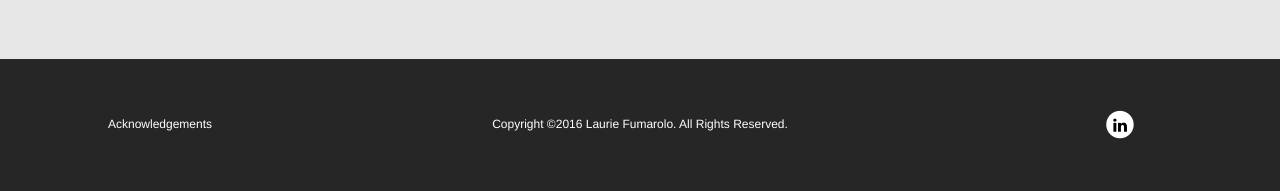
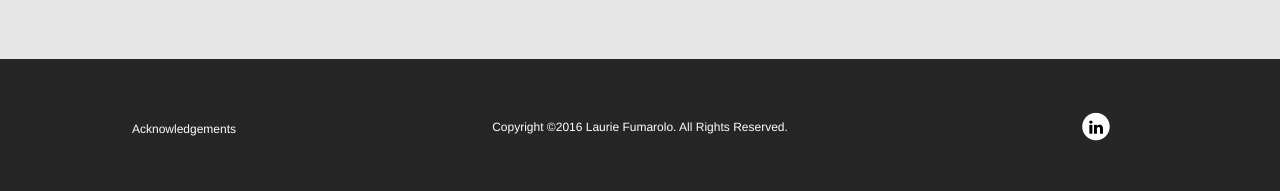
Before and after one commit to lauriefumarolo/lauriefumarolo-com, a PHP site: page / in a window 1280 px wide. Shown: the part 1625-1816 px from the top of the page. Run offline with PHP 8.4, Linux system fonts and the light colour scheme; some libraries are stand-ins or nearby versions.

Commit message:
Footer IE9+

```diff
--- a/publish/css/styles.css
+++ b/publish/css/styles.css
@@ -191,19 +191,28 @@ footer {
 	width: 100%;
 	height: 132px;
 	background-color: #262626;
+	text-align: center;
 }
 
-footer .flex-container {
-	align-items: center;
+footer .container > div {
+	display: inline-block;
 }
 
-footer .flex-item {
-	text-align: center;
-	padding: 50px 0;
+footer .first {
+	float: left;
+	margin-top: 62px;
+	width: 20%;
 }
 
-footer .flex-item:nth-of-type(2) {
-	flex: 2;
+footer .second {
+	margin-top: 60px;
+	width: 60%;
+}
+
+footer .third {
+	float: right;
+	margin-top: 52px;
+	width: 20%;
 }
 
 footer p, footer a, footer a:visited {
@@ -228,18 +237,14 @@ footer a:hover {
 		height: 146px;
 	}
 
-	footer .flex-container {
-		flex-direction: column;
+	footer .container > div {
+		display: block;
 	}
 
-	footer .flex-item {
-		padding-top: 0;
-		padding-bottom: 20px;
-	}
-
-	footer .flex-item:nth-of-type(2) {
-		padding-top: 20px;
-		order: -1;
+	footer .first, footer .second, footer .third {
+		float: none;
+		margin-top: 20px;
+		width: 100%;
 	}
 }
 
--- a/publish/footer.php
+++ b/publish/footer.php
@@ -1,12 +1,12 @@
 <footer>
-	<div class="flex-container">
-		<div class="flex-item">
+	<div class="container">
+		<div class="second">
+			<p>Copyright &copy;2016 Laurie Fumarolo. All Rights Reserved.</p>
+		</div>
+		<div class="first">
 			<p><a href="acknowledgements.php">Acknowledgements</a></p>
 		</div>
-		<div class="flex-item">
-			<p>Copyright &copy;2016 Laurie Fumarolo. All Rights Reserved.</p>
-		</div>
-		<div class="flex-item">
+		<div class="third">
 			<a href="http://linkedin.com/in/lauriefumarolo" target="_blank">
 				<span class="fa-stack fa-lg">
 					<i class="fa fa-circle fa-stack-2x"></i>
```
